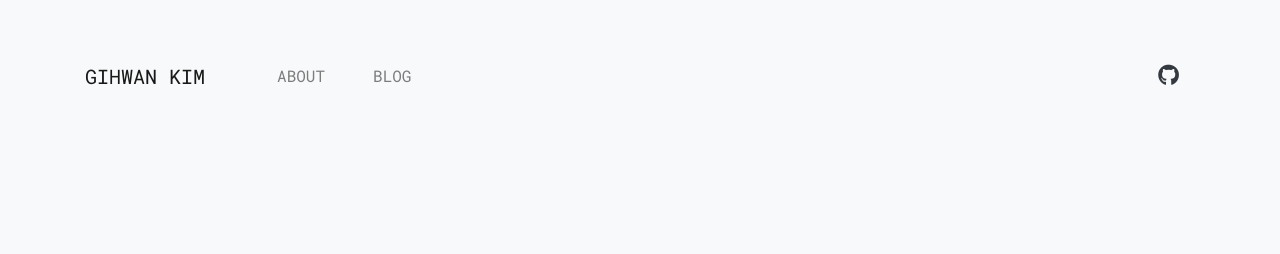
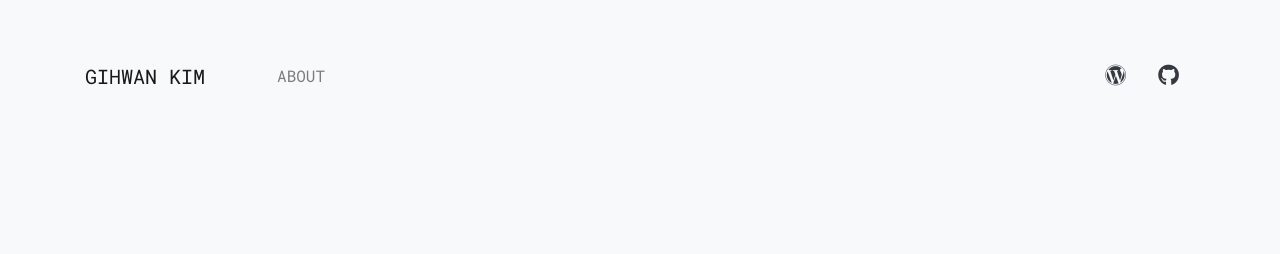
Before and after one commit to 0x1306e6d/portfolio, a Jekyll site: the page built from index.md, in a window 1280 px wide. Shown: the top 254 px of the page. Built offline with Jekyll 4.4.1, drawn with Linux system fonts in a browser that asks for light colours.

Commit message:
Move BLOG next to GitHub with Wordpress icon

```diff
--- a/_includes/navbar.html
+++ b/_includes/navbar.html
@@ -10,13 +10,19 @@
                 <li class="nav-item mx-3">
                     <a class="nav-link roboto-mono" href="/about">ABOUT</a>
                 </li>
-                <li class="nav-item mx-3">
-                    <a class="nav-link roboto-mono" href="https://gihwan.home.blog">BLOG</a>
+            </ul>
+            <ul class="navbar-nav">
+                <li class="nav-item mx-2">
+                    <a class="nav-link text-dark" href="https://gihwan.home.blog">
+                        <i class="fab fa-wordpress fa-lg"></i>
+                    </a>
+                </li>
+                <li class="nav-item mx-2">
+                    <a class="nav-link text-dark" href="https://github.com/ghkim3221">
+                        <i class="fab fa-github fa-lg"> </i>
+                    </a>
                 </li>
             </ul>
-            <a class="navbar-text nav-link text-dark" href="https://github.com/ghkim3221">
-                <i class="fab fa-github fa-lg"> </i>
-            </a>
         </div>
     </div>
 </nav>
```
